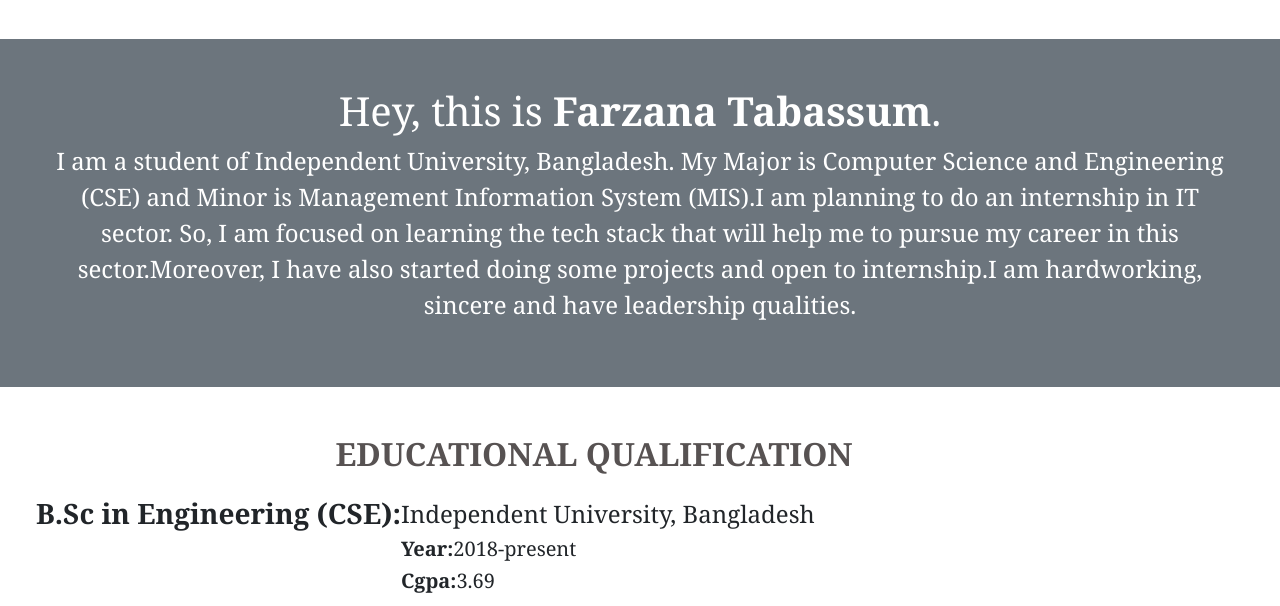
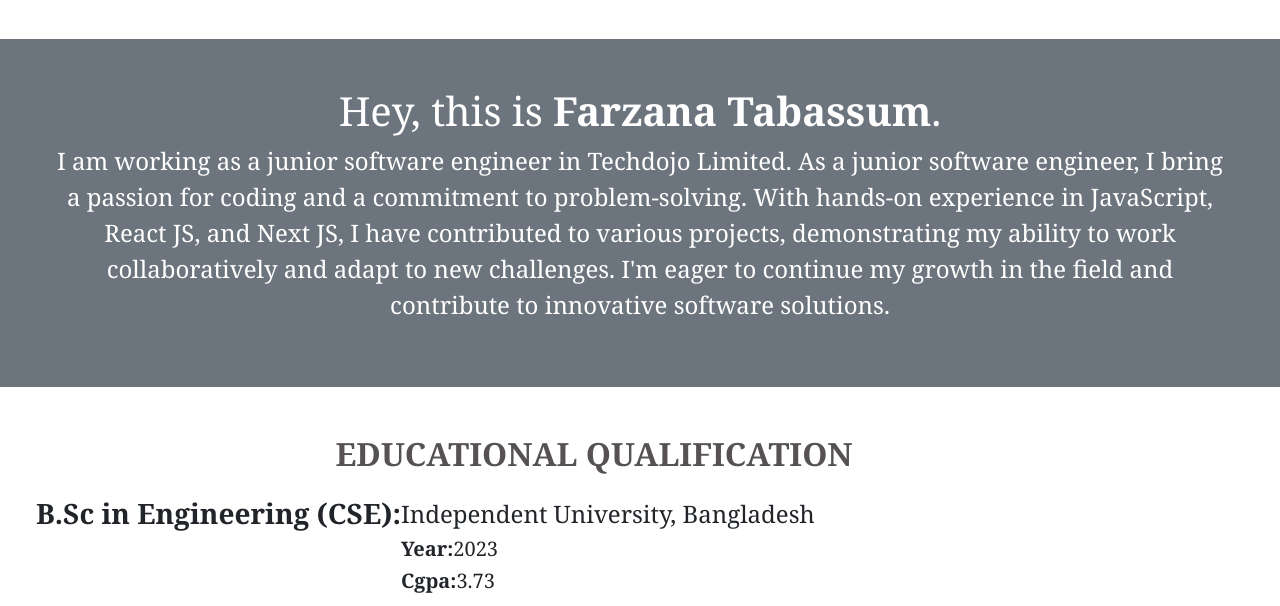
Before and after one commit to farzanatabassum/MidtermAssignment, a plain HTML site: page index.html in a window 1280 px wide. Shown: the part 128-734 px from the top of the page. Drawn offline with nearby package versions, Linux system fonts and the light colour scheme.

Commit message:
changed the summary

```diff
--- a/index.html
+++ b/index.html
@@ -48,7 +48,7 @@
           <section class="p-5 mb-2  mt-5 bg-secondary text-white container-fluid ">
           <div class="text-center" >
             <a id="About-Me"><h1>Hey, this is <b>Farzana Tabassum</b>.</h1></a>
-            <p class="fs-4 lh-base">I am a student of Independent University, Bangladesh. My Major is Computer Science and Engineering (CSE) and Minor is Management Information System (MIS).I am planning to do an internship in IT sector. So, I am focused on learning the tech stack that will help me to pursue my career in this sector.Moreover, I have also started doing some projects and open to internship.I am hardworking, sincere and have leadership qualities.</p>
+            <p class="fs-4 lh-base">I am working as a junior software engineer in Techdojo Limited. As a junior software engineer, I bring a passion for coding and a commitment to problem-solving. With hands-on experience in JavaScript, React JS, and Next JS, I have contributed to various projects, demonstrating my ability to work collaboratively and adapt to new challenges. I'm eager to continue my growth in the field and contribute to innovative software solutions.</p>
           </div>
           </section>
     </header>
@@ -63,8 +63,8 @@
                   </div>
                   <div>
                       <p class="edu" ><h4> Independent University, Bangladesh</h4>
-                          <h5><b>Year:</b>2018-present</h5>
-                          <h5><b>Cgpa:</b>3.69</h5>
+                          <h5><b>Year:</b>2023</h5>
+                          <h5><b>Cgpa:</b>3.73</h5>
                         </p>
                   </div>
             </section>
@@ -147,7 +147,7 @@
                   </div>
                 </div>
               </div>
-                <div class="col">
+                <!-- <div class="col">
                   <div class="card h-100">
                     <img src="images/Simple Website (2).png" class="card-img-top " alt="...">
                     <div class="card-body">
@@ -157,7 +157,7 @@
                         <b>Live Website: </b> <a href="https://farzanatabassum.github.io/Assignment-1/">Live Simple Website </a></p>
                     </div>
                   </div>
-                </div>
+                </div> -->
                 <div class="col">
                   <div class="card  h-100">
                     <img src="images/Personal Website (1).png" class="card-img-top" alt="...">
```
